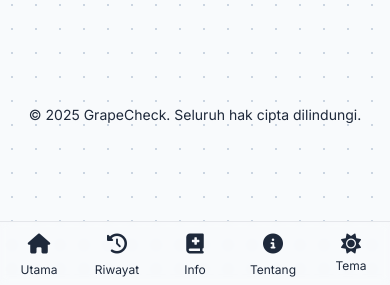
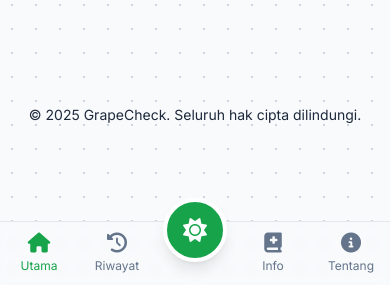
Before and after one commit to azharanggakusuma/daun-anggur, a Flask app: page / in a window 390 px wide. Shown: the part 559-844 px from the top of the page. Run offline with Flask 3, Linux system fonts and the light colour scheme; some libraries are stand-ins or nearby versions.

Commit message:
Enhance responsive navigation styles for desktop and mobile views

```diff
--- a/static/css/style.css
+++ b/static/css/style.css
@@ -476,3 +476,130 @@ html.dark .toast {
     transform: translateY(-2px);
     box-shadow: 0 4px 10px rgba(239, 68, 68, 0.3);
 }
+
+/* --- GAYA UNTUK NAVIGASI BAWAH RESPONSif --- */
+
+/* Tampilan Desktop (sm dan lebih besar) */
+@media (min-width: 640px) {
+  #app-nav {
+    display: flex;
+    justify-content: flex-end;
+    gap: 0.75rem; /* 12px */
+  }
+
+  .nav-item {
+    width: 44px;
+    height: 44px;
+    border-radius: 9999px;
+    background-color: var(--bg-secondary);
+    border: 1px solid var(--border-primary);
+    color: var(--text-muted);
+    box-shadow: var(--shadow-md);
+    transition: all 0.2s ease-in-out;
+    display: flex;
+    align-items: center;
+    justify-content: center;
+  }
+
+  .nav-item:hover {
+    transform: scale(1.1);
+    color: var(--brand-color);
+    border-color: var(--brand-color);
+  }
+
+  .nav-item.active {
+    color: var(--brand-color);
+    border-color: var(--brand-color);
+  }
+
+  .nav-item i {
+    font-size: 1rem; /* 16px */
+  }
+
+  .nav-item .nav-text {
+    display: none; /* Sembunyikan teks di desktop */
+  }
+
+  #app-nav #theme-toggle.fab {
+    order: 5; /* Pindahkan tombol tema ke urutan terakhir di desktop */
+  }
+
+  #app-nav #theme-toggle.fab #theme-icon-container,
+  #app-nav #theme-toggle.fab .theme-icon {
+    width: auto;
+    height: auto;
+    font-size: 1rem; /* Ukuran ikon normal di desktop */
+  }
+}
+
+/* Tampilan Mobile (di bawah 640px) */
+@media (max-width: 639px) {
+  #app-nav {
+    display: grid;
+    grid-template-columns: repeat(5, 1fr);
+    align-items: center;
+    height: 100%;
+  }
+
+  .nav-item {
+    display: flex;
+    flex-direction: column;
+    align-items: center;
+    justify-content: center;
+    gap: 0.25rem; /* 4px */
+    font-size: 0.75rem; /* 12px */
+    color: var(--text-muted);
+    height: 100%;
+    transition: color 0.2s ease;
+  }
+
+  .nav-item i {
+    font-size: 1.25rem; /* 20px */
+  }
+
+  .nav-item.active {
+    color: var(--brand-color);
+  }
+
+  /* Gaya Floating Action Button (FAB) untuk Tombol Tema */
+  #app-nav #theme-toggle.fab {
+    /* Tata Letak */
+    grid-column: 3 / 4;
+    justify-self: center; /* PERBAIKAN: Memusatkan tombol di dalam kolom gridnya */
+
+    /* Tampilan */
+    background-color: var(--brand-color);
+    color: white;
+    width: 64px;
+    height: 64px;
+    border-radius: 9999px;
+    border: 4px solid var(--bg-secondary);
+    box-shadow: var(--shadow-lg);
+
+    /* Posisi & Efek */
+    transform: translateY(-24px);
+    transition: transform 0.2s ease;
+  }
+
+  #app-nav #theme-toggle.fab:hover {
+    transform: translateY(-24px) scale(1.1); /* Efek hover untuk FAB */
+  }
+
+  #app-nav #theme-toggle.fab #theme-icon-container {
+    width: 24px;
+    height: 24px;
+    position: relative;
+  }
+
+  #app-nav #theme-toggle.fab .theme-icon {
+    font-size: 1.5rem; /* 24px */
+  }
+
+  .nav-item .nav-text {
+    display: block; /* Tampilkan teks di mobile */
+  }
+
+  #app-nav #theme-toggle.fab .nav-text {
+    display: none; /* Kecuali untuk FAB, sembunyikan teksnya */
+  }
+}
--- a/templates/components/header.html
+++ b/templates/components/header.html
@@ -1,49 +1,32 @@
-<header class="fixed bottom-0 left-0 right-0 z-50 h-16 border-t bg-secondary/80 backdrop-blur-sm border-primary/10
-               sm:top-4 sm:right-4 sm:bottom-auto sm:left-auto sm:h-auto sm:w-auto sm:bg-transparent sm:border-none sm:backdrop-blur-none">
+<header id="app-header" class="fixed bottom-0 left-0 right-0 z-50 h-16 border-t bg-secondary/80 backdrop-blur-sm border-primary/10
+                                 sm:top-4 sm:right-4 sm:bottom-auto sm:left-auto sm:h-auto sm:w-auto sm:bg-transparent sm:border-none sm:backdrop-blur-none">
 
-    <nav class="flex h-full items-center justify-around sm:justify-end sm:gap-3">
-
-        <a href="{{ url_for('index') }}" title="Halaman Utama"
-           class="flex h-full w-full flex-col items-center justify-center gap-1 text-xs transition-colors
-                  {% if request.endpoint == 'index' or request.endpoint == 'hasil' %} text-brand {% else %} text-muted hover:text-primary {% endif %}
-                  sm:h-11 sm:w-11 sm:rounded-full sm:bg-secondary sm:border sm:border-primary sm:shadow-md sm:hover:text-brand sm:hover:border-brand sm:hover:scale-110 sm:hover:shadow-lg sm:transition-all sm:duration-200">
-            <i class="fa-solid fa-house text-xl sm:text-base"></i>
-            <span class="sm:hidden">Utama</span>
+    <nav id="app-nav" class="mx-auto h-full max-w-md">
+        <a href="{{ url_for('index') }}" class="nav-item {% if request.endpoint in ['index', 'hasil'] %}active{% endif %}" title="Halaman Utama">
+            <i class="fa-solid fa-house"></i>
+            <span class="nav-text">Utama</span>
         </a>
 
-        <a href="{{ url_for('riwayat') }}" title="Riwayat Analisis"
-           class="flex h-full w-full flex-col items-center justify-center gap-1 text-xs transition-colors
-                  {% if request.endpoint == 'riwayat' %} text-brand {% else %} text-muted hover:text-primary {% endif %}
-                  sm:h-11 sm:w-11 sm:rounded-full sm:bg-secondary sm:border sm:border-primary sm:shadow-md sm:hover:text-brand sm:hover:border-brand sm:hover:scale-110 sm:hover:shadow-lg sm:transition-all sm:duration-200">
-            <i class="fa-solid fa-clock-rotate-left text-xl sm:text-base"></i>
-            <span class="sm:hidden">Riwayat</span>
+        <a href="{{ url_for('riwayat') }}" class="nav-item {% if request.endpoint == 'riwayat' %}active{% endif %}" title="Riwayat Analisis">
+            <i class="fa-solid fa-clock-rotate-left"></i>
+            <span class="nav-text">Riwayat</span>
         </a>
 
-        <a href="{{ url_for('penyakit') }}" title="Informasi Penyakit"
-           class="flex h-full w-full flex-col items-center justify-center gap-1 text-xs transition-colors
-                  {% if request.endpoint == 'penyakit' %} text-brand {% else %} text-muted hover:text-primary {% endif %}
-                  sm:h-11 sm:w-11 sm:rounded-full sm:bg-secondary sm:border sm:border-primary sm:shadow-md sm:hover:text-brand sm:hover:border-brand sm:hover:scale-110 sm:hover:shadow-lg sm:transition-all sm:duration-200">
-            <i class="fa-solid fa-book-medical text-xl sm:text-base"></i>
-            <span class="sm:hidden">Info</span>
+        <button id="theme-toggle" class="nav-item fab" title="Ganti Tema" aria-label="Ganti antara mode terang dan gelap">
+             <div id="theme-icon-container" class="relative">
+                <i id="theme-icon-sun" class="theme-icon fa-solid fa-sun"></i>
+                <i id="theme-icon-moon" class="theme-icon fa-solid fa-moon"></i>
+            </div>
+            </button>
+
+        <a href="{{ url_for('penyakit') }}" class="nav-item {% if request.endpoint == 'penyakit' %}active{% endif %}" title="Informasi Penyakit">
+            <i class="fa-solid fa-book-medical"></i>
+            <span class="nav-text">Info</span>
         </a>
 
-        <a href="{{ url_for('tentang') }}" title="Tentang Aplikasi"
-           class="flex h-full w-full flex-col items-center justify-center gap-1 text-xs transition-colors
-                  {% if request.endpoint == 'tentang' %} text-brand {% else %} text-muted hover:text-primary {% endif %}
-                  sm:h-11 sm:w-11 sm:rounded-full sm:bg-secondary sm:border sm:border-primary sm:shadow-md sm:hover:text-brand sm:hover:border-brand sm:hover:scale-110 sm:hover:shadow-lg sm:transition-all sm:duration-200">
-            <i class="fa-solid fa-circle-info text-xl sm:text-base"></i>
-            <span class="sm:hidden">Tentang</span>
+        <a href="{{ url_for('tentang') }}" class="nav-item {% if request.endpoint == 'tentang' %}active{% endif %}" title="Tentang Aplikasi">
+            <i class="fa-solid fa-circle-info"></i>
+            <span class="nav-text">Tentang</span>
         </a>
-
-        <button id="theme-toggle" title="Ganti Tema" aria-label="Ganti antara mode terang dan gelap"
-                class="flex h-full w-full flex-col items-center justify-center gap-1 text-xs text-muted transition-colors hover:text-primary
-                       sm:h-11 sm:w-11 sm:rounded-full sm:bg-secondary sm:border sm:border-primary sm:shadow-md sm:hover:text-brand sm:hover:border-brand sm:hover:scale-110 sm:hover:shadow-lg sm:transition-all sm:duration-200">
-            <div class="relative h-5 w-5 sm:h-auto sm:w-auto" id="theme-icon-container">
-                <i id="theme-icon-sun" class="theme-icon fa-solid fa-sun text-xl sm:text-base"></i>
-                <i id="theme-icon-moon" class="theme-icon fa-solid fa-moon text-xl sm:text-base"></i>
-            </div>
-            <span class="sm:hidden">Tema</span>
-        </button>
-
     </nav>
 </header>
```
